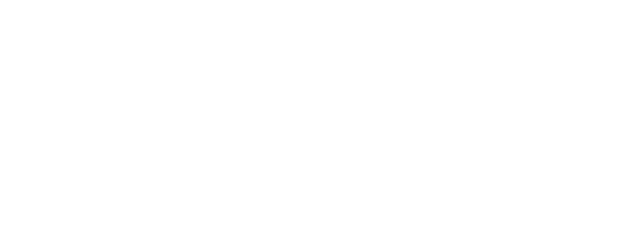
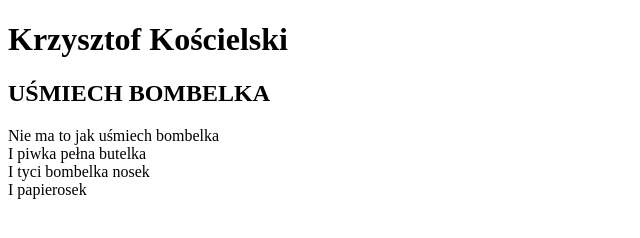
Before and after one commit to Martenia/learning-git-2, a plain HTML site: page index.html in a window 1280 px wide. Shown: the whole page, without its empty margins (0-640 px from the left). Drawn offline with Linux system fonts and the light colour scheme; files that its build step writes are made by us from their sources.

Commit message:
Init project

```diff
--- a/index.html
+++ b/index.html
@@ -1,15 +1,24 @@
 <!DOCTYPE html>
 <html lang="pl">
-
     <head>
         <meta charset="utf-8">
         <meta name="viewport" content="width=device-width, initial-scale=1.0">
-    <title>Uśmiech Bąbelka</title>
+        <title>UŚMIECH BOMBELKA</title>
         <link rel="stylesheet" href="style.css">
     </head>
 
     <body>
 
+        <h1>Krzysztof Kościelski</h1>
+
+<h2>UŚMIECH BOMBELKA</h2>
+
+<p>Nie ma to jak uśmiech bombelka<br>
+    I piwka pełna butelka<br>
+    I tyci bombelka nosek<br>
+    I papierosek</p>
+
+
     </body>
 
 </html>
```
Lines whose indentation alone changed are shown as unchanged.
